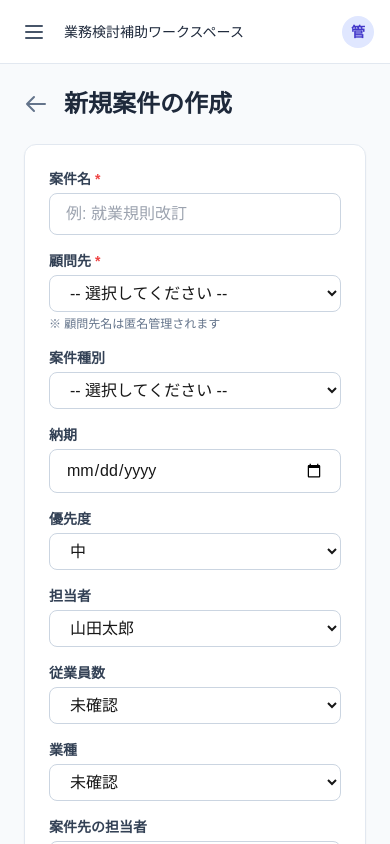
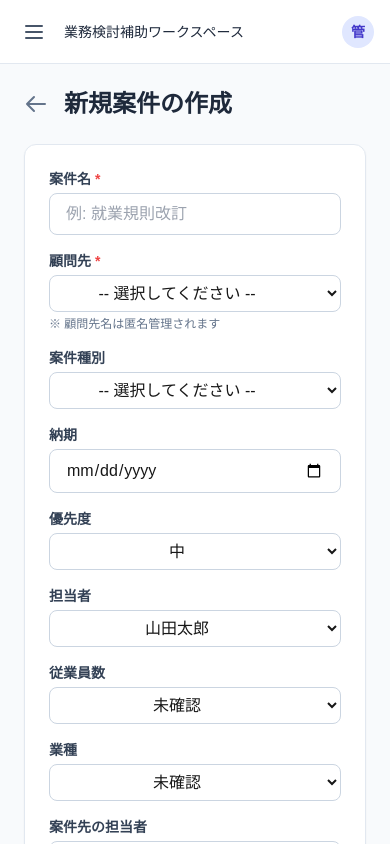
Before and after one commit to uw1g48h31wj4xxa33ffa-eng/practice-assistant-v2, a Next.js app: page /cases/new in a window 390 px wide. Built offline with nearby package versions, Linux system fonts and the light colour scheme.

Commit message:
style: refine mobile UI for document cards and new case form select inputs

```diff
--- a/src/app/cases/[id]/required-documents/page.tsx
+++ b/src/app/cases/[id]/required-documents/page.tsx
@@ -147,36 +147,36 @@ export default function RequiredDocumentsPage() {
     if (status === 'not_started') {
       return (
         <>
-          <button onClick={() => handleStatusChange(doc.id, 'requested')} className="flex-1 min-w-[4.5rem] px-1 min-h-[44px] rounded-lg text-[11px] sm:text-xs font-bold transition-colors border bg-amber-50 text-amber-700 border-amber-200">依頼中</button>
-          <button onClick={() => handleStatusChange(doc.id, 'received')} className="flex-1 min-w-[4.5rem] px-1 min-h-[44px] rounded-lg text-[11px] sm:text-xs font-bold transition-colors border bg-green-50 text-green-700 border-green-200">受領済</button>
-          <button onClick={() => handleStatusChange(doc.id, 'not_needed')} className="px-2 shrink-0 min-w-[3.5rem] min-h-[44px] rounded-lg text-[10px] font-bold transition-colors border bg-slate-100 text-slate-500 border-slate-200">不要</button>
+          <button onClick={() => handleStatusChange(doc.id, 'requested')} className="flex-1 min-w-[4.5rem] px-2 py-1 min-h-[38px] sm:min-h-[44px] rounded-lg text-[11px] sm:text-xs font-bold transition-colors border bg-amber-50 text-amber-700 border-amber-200">依頼中</button>
+          <button onClick={() => handleStatusChange(doc.id, 'received')} className="flex-1 min-w-[4.5rem] px-2 py-1 min-h-[38px] sm:min-h-[44px] rounded-lg text-[11px] sm:text-xs font-bold transition-colors border bg-green-50 text-green-700 border-green-200">受領済</button>
+          <button onClick={() => handleStatusChange(doc.id, 'not_needed')} className="px-3 shrink-0 min-w-[3.5rem] min-h-[38px] sm:min-h-[44px] rounded-lg text-[10px] font-bold transition-colors border bg-slate-100 text-slate-500 border-slate-200">不要</button>
         </>
       );
     } else if (status === 'requested') {
       return (
         <>
-          <button onClick={() => handleStatusChange(doc.id, 'received')} className="flex-1 min-w-[4.5rem] px-1 min-h-[44px] rounded-lg text-[11px] sm:text-xs font-bold transition-colors border bg-green-50 text-green-700 border-green-200">受領済</button>
-          <button onClick={() => handleStatusChange(doc.id, 'not_started')} className="flex-1 min-w-[4.5rem] px-1 min-h-[44px] rounded-lg text-[11px] sm:text-xs font-bold transition-colors border bg-slate-100 text-slate-600 border-slate-300">未着手</button>
-          <button onClick={() => handleStatusChange(doc.id, 'not_needed')} className="px-2 shrink-0 min-w-[3.5rem] min-h-[44px] rounded-lg text-[10px] font-bold transition-colors border bg-slate-100 text-slate-500 border-slate-200">不要</button>
+          <button onClick={() => handleStatusChange(doc.id, 'received')} className="flex-1 min-w-[4.5rem] px-2 py-1 min-h-[38px] sm:min-h-[44px] rounded-lg text-[11px] sm:text-xs font-bold transition-colors border bg-green-50 text-green-700 border-green-200">受領済</button>
+          <button onClick={() => handleStatusChange(doc.id, 'not_started')} className="flex-1 min-w-[4.5rem] px-2 py-1 min-h-[38px] sm:min-h-[44px] rounded-lg text-[11px] sm:text-xs font-bold transition-colors border bg-slate-100 text-slate-600 border-slate-300">未着手</button>
+          <button onClick={() => handleStatusChange(doc.id, 'not_needed')} className="px-3 shrink-0 min-w-[3.5rem] min-h-[38px] sm:min-h-[44px] rounded-lg text-[10px] font-bold transition-colors border bg-slate-100 text-slate-500 border-slate-200">不要</button>
         </>
       );
     } else if (status === 'received') {
       return (
         <>
-          <button onClick={() => handleStatusChange(doc.id, 'requested')} className="flex-1 min-w-[4.5rem] px-1 min-h-[44px] rounded-lg text-[11px] sm:text-xs font-bold transition-colors border bg-amber-50 text-amber-700 border-amber-200">依頼中</button>
-          <button onClick={() => handleStatusChange(doc.id, 'not_started')} className="flex-1 min-w-[4.5rem] px-1 min-h-[44px] rounded-lg text-[11px] sm:text-xs font-bold transition-colors border bg-slate-100 text-slate-600 border-slate-300">未着手</button>
+          <button onClick={() => handleStatusChange(doc.id, 'requested')} className="flex-1 min-w-[4.5rem] px-2 py-1 min-h-[38px] sm:min-h-[44px] rounded-lg text-[11px] sm:text-xs font-bold transition-colors border bg-amber-50 text-amber-700 border-amber-200">依頼中</button>
+          <button onClick={() => handleStatusChange(doc.id, 'not_started')} className="flex-1 min-w-[4.5rem] px-2 py-1 min-h-[38px] sm:min-h-[44px] rounded-lg text-[11px] sm:text-xs font-bold transition-colors border bg-slate-100 text-slate-600 border-slate-300">未着手</button>
         </>
       );
     } else if (status === 'not_needed') {
-        <button onClick={() => handleStatusChange(doc.id, 'not_started')} className="w-full min-h-[44px] rounded-lg text-[11px] sm:text-xs font-bold transition-colors border bg-slate-100 text-slate-600 border-slate-300">未着手</button>
+        <button onClick={() => handleStatusChange(doc.id, 'not_started')} className="w-full min-h-[38px] sm:min-h-[44px] py-1 rounded-lg text-[11px] sm:text-xs font-bold transition-colors border bg-slate-100 text-slate-600 border-slate-300">未着手</button>
     }
 
     // 未知の値の場合もnot_startedとして扱う
     return (
       <>
-        <button onClick={() => handleStatusChange(doc.id, 'requested')} className="flex-1 min-w-[4.5rem] px-1 min-h-[44px] rounded-lg text-[11px] sm:text-xs font-bold transition-colors border bg-amber-50 text-amber-700 border-amber-200">依頼中</button>
-        <button onClick={() => handleStatusChange(doc.id, 'received')} className="flex-1 min-w-[4.5rem] px-1 min-h-[44px] rounded-lg text-[11px] sm:text-xs font-bold transition-colors border bg-green-50 text-green-700 border-green-200">受領済</button>
-        <button onClick={() => handleStatusChange(doc.id, 'not_needed')} className="px-2 shrink-0 min-w-[3.5rem] min-h-[44px] rounded-lg text-[10px] font-bold transition-colors border bg-slate-100 text-slate-500 border-slate-200">不要</button>
+        <button onClick={() => handleStatusChange(doc.id, 'requested')} className="flex-1 min-w-[4.5rem] px-2 py-1 min-h-[38px] sm:min-h-[44px] rounded-lg text-[11px] sm:text-xs font-bold transition-colors border bg-amber-50 text-amber-700 border-amber-200">依頼中</button>
+        <button onClick={() => handleStatusChange(doc.id, 'received')} className="flex-1 min-w-[4.5rem] px-2 py-1 min-h-[38px] sm:min-h-[44px] rounded-lg text-[11px] sm:text-xs font-bold transition-colors border bg-green-50 text-green-700 border-green-200">受領済</button>
+        <button onClick={() => handleStatusChange(doc.id, 'not_needed')} className="px-3 shrink-0 min-w-[3.5rem] min-h-[38px] sm:min-h-[44px] rounded-lg text-[10px] font-bold transition-colors border bg-slate-100 text-slate-500 border-slate-200">不要</button>
       </>
     );
   };
--- a/src/app/cases/new/page.tsx
+++ b/src/app/cases/new/page.tsx
@@ -77,7 +77,7 @@ export default function NewCasePage() {
             <div className="grid grid-cols-1 md:grid-cols-2 gap-4">
               <div>
                 <label className="block text-sm font-semibold text-slate-700 mb-1">顧問先 <span className="text-red-500">*</span></label>
-                <select className="w-full px-4 py-2 border border-slate-300 rounded-lg bg-white focus:ring-2 focus:ring-indigo-500 focus:border-indigo-500" value={clientName} onChange={e => setClientName(e.target.value)} required>
+                <select className="w-full pl-2 pr-8 sm:px-4 py-2 text-center sm:text-left border border-slate-300 rounded-lg bg-white focus:ring-2 focus:ring-indigo-500 focus:border-indigo-500" value={clientName} onChange={e => setClientName(e.target.value)} required>
                   <option value="">-- 選択してください --</option>
                   <option value="A社（匿名）">A社（匿名）</option>
                   <option value="B株式会社（匿名）">B株式会社（匿名）</option>
@@ -88,7 +88,7 @@ export default function NewCasePage() {
               </div>
               <div>
                 <label className="block text-sm font-semibold text-slate-700 mb-1">案件種別</label>
-                <select className="w-full px-4 py-2 border border-slate-300 rounded-lg bg-white focus:ring-2 focus:ring-indigo-500 focus:border-indigo-500" value={caseType} onChange={e => setCaseType(e.target.value)}>
+                <select className="w-full pl-2 pr-8 sm:px-4 py-2 text-center sm:text-left border border-slate-300 rounded-lg bg-white focus:ring-2 focus:ring-indigo-500 focus:border-indigo-500" value={caseType} onChange={e => setCaseType(e.target.value)}>
                   <option value="">-- 選択してください --</option>
                   <option value="就業規則改訂">就業規則改訂</option>
                   <option value="賃金規程">賃金規程</option>
@@ -114,7 +114,7 @@ export default function NewCasePage() {
               </div>
               <div>
                 <label className="block text-sm font-semibold text-slate-700 mb-1">優先度</label>
-                <select className="w-full px-4 py-2 border border-slate-300 rounded-lg bg-white focus:ring-2 focus:ring-indigo-500 focus:border-indigo-500" value={priority} onChange={e => setPriority(e.target.value as Priority)}>
+                <select className="w-full pl-2 pr-8 sm:px-4 py-2 text-center sm:text-left border border-slate-300 rounded-lg bg-white focus:ring-2 focus:ring-indigo-500 focus:border-indigo-500" value={priority} onChange={e => setPriority(e.target.value as Priority)}>
                   <option value="medium">中</option>
                   <option value="high">高</option>
                   <option value="low">低</option>
@@ -124,7 +124,7 @@ export default function NewCasePage() {
 
             <div>
               <label className="block text-sm font-semibold text-slate-700 mb-1">担当者</label>
-              <select className="w-full px-4 py-2 border border-slate-300 rounded-lg bg-white focus:ring-2 focus:ring-indigo-500 focus:border-indigo-500" value={assignee} onChange={e => setAssignee(e.target.value)}>
+              <select className="w-full pl-2 pr-8 sm:px-4 py-2 text-center sm:text-left border border-slate-300 rounded-lg bg-white focus:ring-2 focus:ring-indigo-500 focus:border-indigo-500" value={assignee} onChange={e => setAssignee(e.target.value)}>
                 <option value="山田太郎">山田太郎</option>
                 <option value="佐藤花子">佐藤花子</option>
               </select>
@@ -133,7 +133,7 @@ export default function NewCasePage() {
             <div className="grid grid-cols-1 md:grid-cols-2 gap-4">
               <div>
                 <label className="block text-sm font-semibold text-slate-700 mb-1">従業員数</label>
-                <select className="w-full px-4 py-2 border border-slate-300 rounded-lg bg-white focus:ring-2 focus:ring-indigo-500 focus:border-indigo-500" value={employeeCount} onChange={e => setEmployeeCount(e.target.value)}>
+                <select className="w-full pl-2 pr-8 sm:px-4 py-2 text-center sm:text-left border border-slate-300 rounded-lg bg-white focus:ring-2 focus:ring-indigo-500 focus:border-indigo-500" value={employeeCount} onChange={e => setEmployeeCount(e.target.value)}>
                   <option value="1〜9名">1〜9名</option>
                   <option value="10〜29名">10〜29名</option>
                   <option value="30〜49名">30〜49名</option>
@@ -145,7 +145,7 @@ export default function NewCasePage() {
               </div>
               <div>
                 <label className="block text-sm font-semibold text-slate-700 mb-1">業種</label>
-                <select className="w-full px-4 py-2 border border-slate-300 rounded-lg bg-white focus:ring-2 focus:ring-indigo-500 focus:border-indigo-500" value={industry} onChange={e => setIndustry(e.target.value)}>
+                <select className="w-full pl-2 pr-8 sm:px-4 py-2 text-center sm:text-left border border-slate-300 rounded-lg bg-white focus:ring-2 focus:ring-indigo-500 focus:border-indigo-500" value={industry} onChange={e => setIndustry(e.target.value)}>
                   <option value="医療・福祉">医療・福祉</option>
                   <option value="建設業">建設業</option>
                   <option value="製造業">製造業</option>
```
